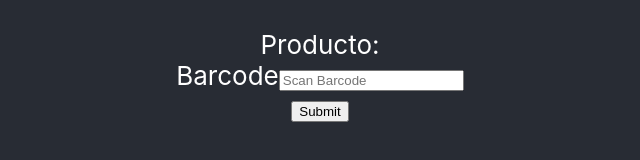
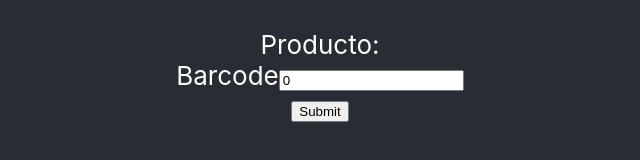
Before and after one commit to lucascr/precios-productos, a React (Create React App) app in the folder productos-precios-app/: page / in a window 1280 px wide. Shown: the part 320-480 px from the top of the page, without its empty margins (320-960 px from the left). Built offline with nearby package versions, Linux system fonts and the light colour scheme.

Commit message:
Fri, Feb 28, 2020  4:03:23 AM Cambios

```diff
--- a/productos-precios-app/src/containers/buscador.jsx
+++ b/productos-precios-app/src/containers/buscador.jsx
@@ -30,7 +30,7 @@ class Buscador extends Component {
                         id="Barcode"
                         name="Barcode"
                         type="text"
-      value=""
+                        value="0"
                         onChange={this.myChangeHandler}
                         placeholder="Scan Barcode"
                     />
```
Lines whose indentation alone changed are shown as unchanged.
